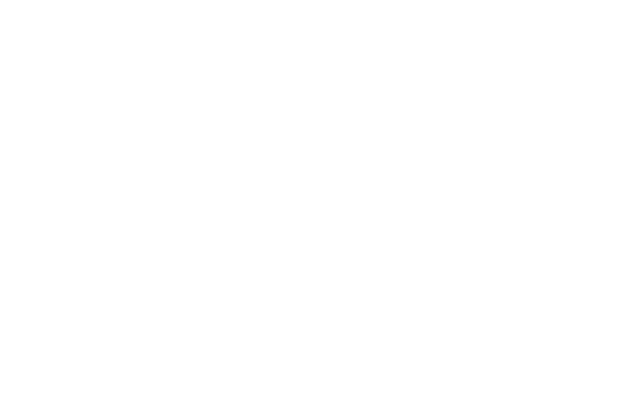
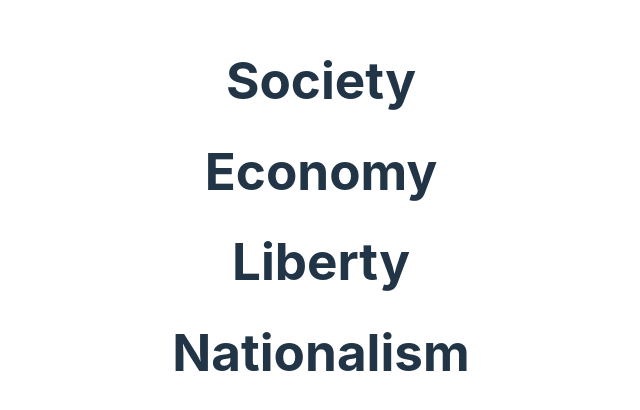
Before and after one commit to colecrum26/realpolitik, a React (Vite) app in the folder realpolitik/: page / in a window 1280 px wide. Shown: the part 184-594 px from the top of the page, without its empty margins (319-959 px from the left). Built offline with nearby package versions, Linux system fonts and the light colour scheme.

Commit message:
fleshing out

```diff
--- a/realpolitik/src/App.jsx
+++ b/realpolitik/src/App.jsx
@@ -5,7 +5,11 @@
 
   return (
     <>
-
+    <h1>Society</h1>
+    <h1>Economy</h1>
+    <h1>Liberty</h1>
+    <h1>Nationalism</h1>
+    <p></p>
     </>
   )
 }
```
Also changed, not shown: realpolitik/src/ps&qs.txt (added).
